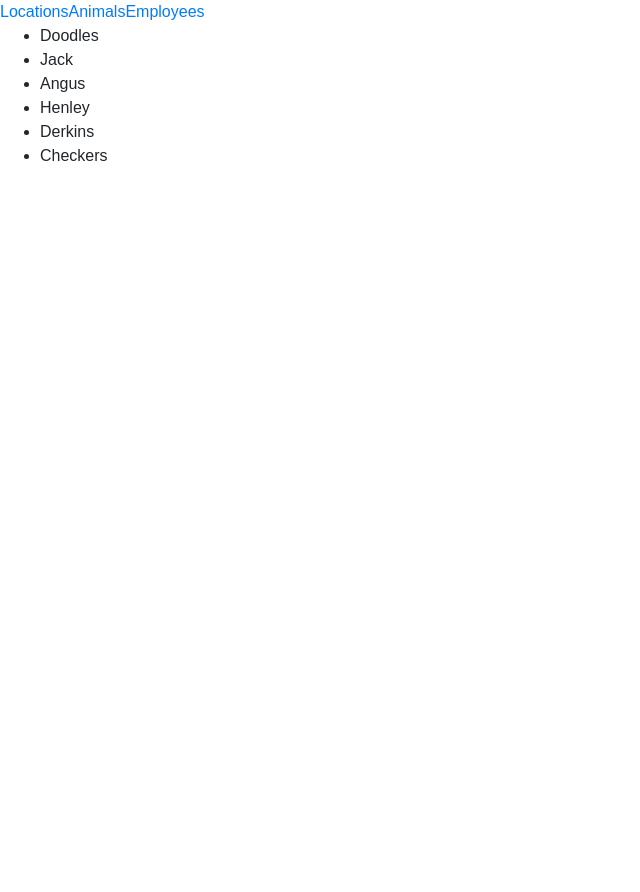
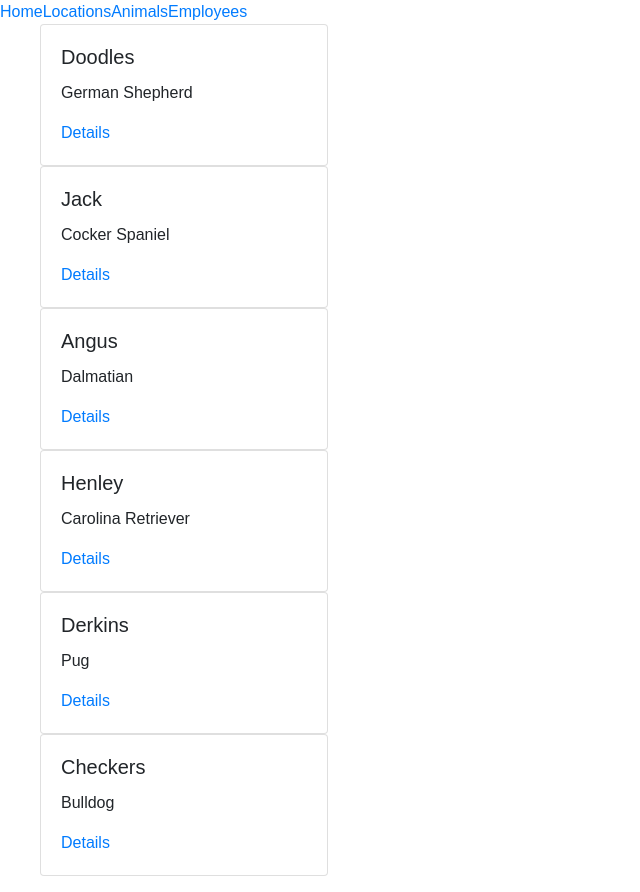
Before and after one commit to 1asdfghjkl7/Student-Kennel, a React (Create React App) app: page /animals in a window 1280 px wide. Shown: the whole page, without its empty margins (0-640 px from the left). Before the commit the page ends 800 px from the top, so only its background shows below. Built offline with nearby package versions, Linux system fonts and the light colour scheme.

Commit message:
chapter 5 complete

```diff
--- a/package.json
+++ b/package.json
@@ -3,8 +3,10 @@
   "version": "0.1.0",
   "private": true,
   "dependencies": {
+    "bootstrap": "^4.1.1",
     "react": "^16.4.1",
     "react-dom": "^16.4.1",
+    "react-router-dom": "^4.3.1",
     "react-scripts": "1.1.4"
   },
   "scripts": {
--- a/src/Animal.js
+++ b/src/Animal.js
@@ -1,5 +1,25 @@
 import React from "react";
+import { Link } from "react-router-dom";
+import "bootstrap/dist/css/bootstrap.min.css";
 
 export default props => {
-  return <li>{props.animal.name}</li>;
+  return (
+    <div className="card" style={{ width: `18rem` }}>
+      <div className="card-body">
+        <h5 className="card-title">{props.animal.name}</h5>
+        <p className="card-text">{props.animal.breed}</p>
+        {
+          <Link
+            className="card-link"
+            to={{
+              pathname: `/animals/${props.animal.id}`,
+              state: { animal: props.animal }
+            }}
+          >
+            Details
+          </Link>
+        }
+      </div>
+    </div>
+  );
 };
--- a/src/AnimalList.js
+++ b/src/AnimalList.js
@@ -3,12 +3,12 @@
 export default class AnimalList extends Component {
   state = {
     animals: [
-      { id: 1, name: "Doodles" },
-      { id: 2, name: "Jack" },
-      { id: 3, name: "Angus" },
-      { id: 4, name: "Henley" },
-      { id: 5, name: "Derkins" },
-      { id: 6, name: "Checkers" }
+      { id: 1, name: "Doodles", breed: "German Shepherd" },
+      { id: 2, name: "Jack", breed: "Cocker Spaniel" },
+      { id: 3, name: "Angus", breed: "Dalmatian" },
+      { id: 4, name: "Henley", breed: "Carolina Retriever" },
+      { id: 5, name: "Derkins", breed: "Pug" },
+      { id: 6, name: "Checkers", breed: "Bulldog" }
     ],
     owners: [
       { id: 1, name: "Ryan Tanay" },
--- a/src/ApplicationViews.js
+++ b/src/ApplicationViews.js
@@ -3,14 +3,35 @@
 import AnimalList from "./AnimalList";
 import LocationList from "./LocationList";
 import EmployeeList from "./EmployeeList";
-
+import Animal from "./Animal";
+import Employee from "./Employee";
+import Location from "./Location";
 export default class ApplicationViews extends Component {
   render() {
     return (
       <React.Fragment>
-        <Route exact path="/" component={LocationList} />
-        <Route path="/animals" component={AnimalList} />
-        <Route path="/employees" component={EmployeeList} />
+        <Route exact path="/" />
+        <Route exact path="/locations" component={LocationList} />
+        <Route exact path="/animals" component={AnimalList} />
+        <Route exact path="/employees" component={EmployeeList} />
+        <Route
+          path="/animals/:animalId"
+          render={props => {
+            return <Animal animal={props.location.state.animal} />;
+          }}
+        />
+        <Route
+          path="/employees/:employeeId"
+          render={props => {
+            return <Employee employee={props.location.state.employee} />;
+          }}
+        />
+        <Route
+          path="/locations/:locationId"
+          render={props => {
+            return <Location location={props.location.state.location} />;
+          }}
+        />
       </React.Fragment>
     );
   }
--- a/src/Employee.js
+++ b/src/Employee.js
@@ -1,5 +1,24 @@
 import React from "react";
+import { Link } from "react-router-dom";
+import "bootstrap/dist/css/bootstrap.min.css";
 
 export default props => {
-  return <li>{props.employee.name}</li>;
+  return (
+    <div className="card" style={{ width: `18rem` }}>
+      <div className="card-body">
+        <li className="card-title">{props.employee.name}</li>
+        {
+          <Link
+            className="card-link"
+            to={{
+              pathname: `/employees/${props.employee.id}`,
+              state: { employee: props.employee }
+            }}
+          >
+            Details
+          </Link>
+        }
+      </div>
+    </div>
+  );
 };
--- a/src/Location.js
+++ b/src/Location.js
@@ -1,5 +1,24 @@
 import React from "react";
+import { Link } from "react-router-dom";
+import "bootstrap/dist/css/bootstrap.min.css";
 
 export default props => {
-  return <li>{props.location.name}</li>;
+  return (
+    <div className="card" style={{ width: `18rem` }}>
+      <div className="card-body">
+        <li className="card-title">{props.location.name}</li>
+        {
+          <Link
+            className="card-link"
+            to={{
+              pathname: `/locations/${props.location.id}`,
+              state: { location: props.location }
+            }}
+          >
+            Details
+          </Link>
+        }
+      </div>
+    </div>
+  );
 };
--- a/src/nav/NavBar.js
+++ b/src/nav/NavBar.js
@@ -6,7 +6,8 @@
   render() {
     return (
       <nav>
-        <Link to="/">Locations</Link>
+        <Link to="/">Home</Link>
+        <Link to="/locations">Locations</Link>
         <Link to="/animals">Animals</Link>
         <Link to="/employees">Employees</Link>
       </nav>
```
Also changed, not shown: 1 other file (tests, documents, lock files or other folders).
